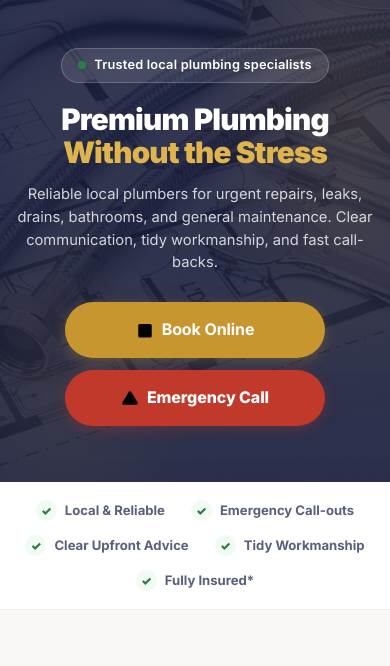
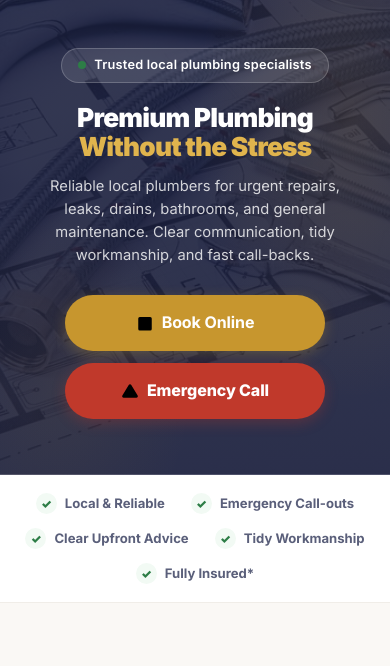
Before and after one commit to cavcom2010/plumber, a Django app: page / in a window 390 px wide. Shown: the part 65-731 px from the top of the page. Run offline with Django 5.2, Linux system fonts and the light colour scheme; data comes from the database, SQL or seed files in the repository.

Commit message:
Tighten mobile hero layout for Chrome

```diff
--- a/trades/static/trades/css/landing.css
+++ b/trades/static/trades/css/landing.css
@@ -1520,6 +1520,11 @@
                 max-width: 100%;
             }
 
+            .hero-inner {
+                width: 100%;
+                max-width: 300px;
+            }
+
             .hero-badge {
                 max-width: 100%;
                 white-space: normal;
@@ -1541,7 +1546,7 @@
             }
 
             .hero h1 {
-                font-size: 1.85rem;
+                font-size: 1.64rem;
                 overflow-wrap: anywhere;
             }
 
```
